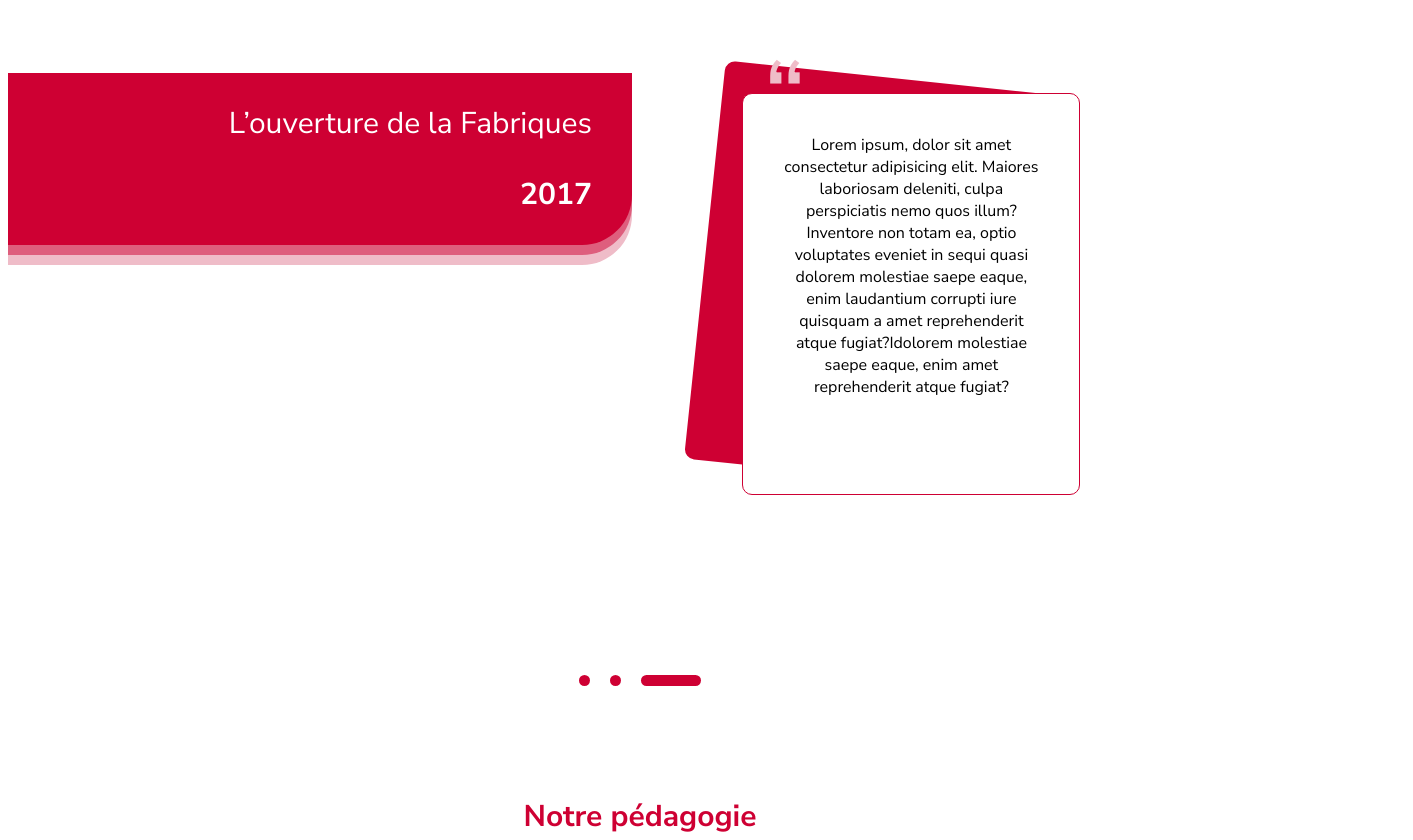
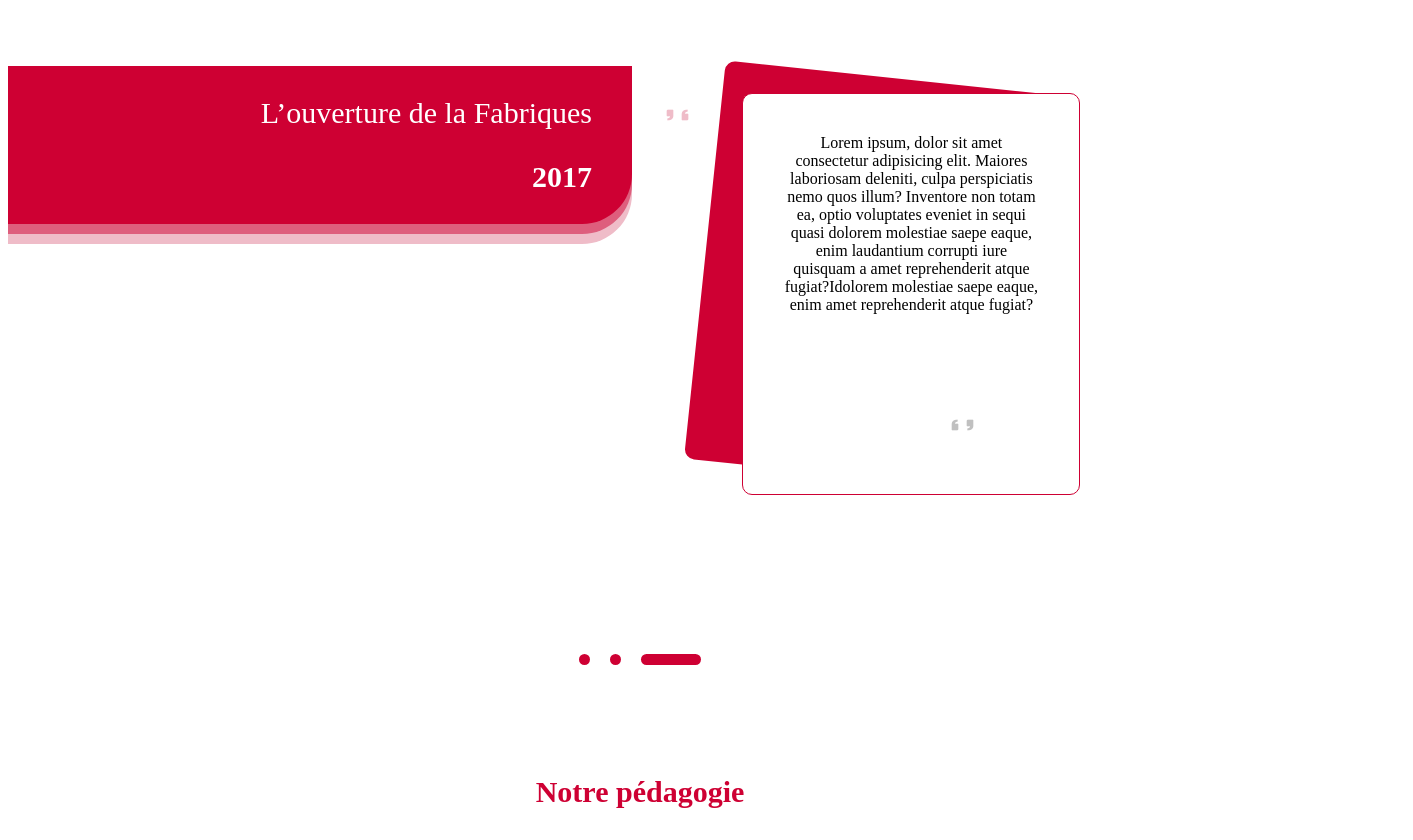
Before and after one commit to AssaBaradji/integration-maquette-simplon, a plain HTML site: page index.html in a window 1280 px wide. Shown: the part 243-1083 px from the top of the page, 1413 px wide, since content can reach past the window. Drawn offline with nearby package versions, Linux system fonts and the light colour scheme.

Commit message:
correction-du-code

```diff
--- a/index.html
+++ b/index.html
@@ -41,7 +41,7 @@
                 </div>
                 <div class="right">
                     <div class="ombre"></div>
-                    <div class="vide1">“</div>
+                    <div class="vide1"><i id="bx" class='bx bxs-quote-single-left'></i><i id="bz" class='bx bxs-quote-single-right' style='color:#efbcc8'  ></i></div>
                     <div class="para">
                     <p>Lorem ipsum, dolor sit amet consectetur
                         adipisicing elit. Maiores laboriosam deleniti,
@@ -53,7 +53,7 @@
                         fugiat?Idolorem molestiae saepe eaque,
                         enim amet reprehenderit atque fugiat?</p>
                     </div>
-                        <div class="vide2">“</div>
+                        <div class="vide2"><i id="bx" class='bx bxs-quote-single-left'></i><i id="bz" class='bx bxs-quote-single-right' style='color:#c0c0c0'  ></i></div>
                 </div>
 
             </div>
@@ -358,7 +358,7 @@
                                             <input type="number" name="Phone" id="Phone" placeholder="* tel">
                                         </div>
                                     </div>
-                                <div class="gauche">
+                                    <div class="gauche">
                                     <div class="groupe">
                                         <input type="text" name="username" id="name" placeholder="Nom">
                                     </div>
--- a/style.css
+++ b/style.css
@@ -1,4 +1,3 @@
-@import url('https://fonts.googleapis.com/css2?family=Nunito+Sans:ital,opsz,wght@0,6..12,200..1000;1,6..12,200..1000&display=swap');
 :root{
     --red:#ce0033;
     --palepink:#efbcc8;
@@ -10,9 +9,6 @@
     --enwhite:#fafafa;
     --black:black;
  }
-*{
-    font-family: "nunito sans";
-}
 header {
     display: flex;
     align-items: center;
@@ -100,6 +96,7 @@ div.search img{
     margin-right: 20px;
 }
 #acceuil{
+    /* display: flex; */
     justify-content: center;
     align-items: center;
     text-align: center;
@@ -176,20 +173,52 @@ padding: 0 40px;
     left: 55%;
     border-radius: 10px;
 }
-#acceuil .contenair .right .vide1 {
+#acceuil .contenair .right .vide1 #bx{
     position: absolute;
     z-index: 1;
-    content: "“";
-    font-size: 110px;
+    content: "";
     text-align: center;
-    color: #fff;
-    right: 470px;
-    top: 270px;
-    height: 50px;
+    right: 580px;
+    top: 350px;
+    height: 30px;
+    width: 30px;
+    color: var(--palepink);
+}
+#acceuil .contenair .right .vide1 #bz{
+    position: absolute;
+    z-index: 1;
+    content: "";
+    text-align: center;
+    right: 580px;
+    top: 350px;
+    height: 60px;
+    width: 60px;
+    color: var(--palepink);
+}
+#acceuil .contenair .right .vide2 #bz{
+    position: absolute;
+    z-index: 1;
+    content: "";
+    right: 260px;
+    top: 530px;
+    height: 100px;
+    width: 100px;
+    color: var(--gris);
+    margin-top: 130px;
+}
+#acceuil .contenair .right .vide2 #bx{
+    position: absolute;
+    z-index: 1;
+    content: "";
+    right: 275px;
+    top: 530px;
+    height: 50%;
+    width: 100px;
+    color: var(--gris);
+    margin-top: 130px;
+}
+#acceuil .contenair .right .vide2 i{
     width: 50px;
-    line-height: inherit;
-    border-radius: 50%;
-    color: var(--palepink);
 }
 #acceuil .contenair .right .para{
    width: 80%;
@@ -589,6 +618,7 @@ padding: 0 40px;
     width: 25%;
     margin-top: 20px;
     margin-left: 90px;
+    cursor: pointer;
 }
 .contact .droite5 .formateur {
     display: flex;
@@ -640,10 +670,12 @@ form .checkbox [type=chexbox]
     width: 80%;
 }
 #formulaire .contact .gauche5 {
-    display: flex;
-    width: 50%;
+    display: block;
+    width: 800px;
     justify-content: center;
     align-items: center;
+    height: 620px;
+    /* background-color: red; */
 }
 #formulaire .contact .gauche5 form .groupe{
     display: flex;
@@ -658,18 +690,18 @@ form .checkbox [type=chexbox]
     display: flex;
 }
 #formulaire .contact form .pied-formulaire{
-    display: flex;
-    flex-direction: column;
+    margin-top: 100px;
+    display: block;
     width: 91%;
-    margin: 15px;
+
 }
 form .checkbox{
     margin: 15px;
 }
 #formulaire .contact .gauche5 input[type="text"],
 #formulaire .contact .gauche5 input[type="number"]{
-    padding: 15px;
-    width: 90%;
+    height: 35px;
+    width: 100%;
     border-radius: 10px;
     box-shadow: 0 0 0 2px var(--gris);
 }
@@ -678,6 +710,7 @@ form .checkbox{
     width: 100%;
     height: 80px;
     border-radius: 10px;
+    margin: 10px;
 }
 #formulaire .contact .gauche5 input[type=submit]{
     width: 100%;
@@ -689,10 +722,13 @@ form .checkbox{
     cursor: pointer;
 }
 .gauche5 .piece-jointe{
+    margin-top: 100px;
     color: var(--red);
-    margin-left: 400px;
-    font-weight: bold;
-    width: 60%;
+    cursor: pointer;
+    justify-content: left;
+    display: flex;
+    margin-left: 380px;
+
 }
 .btn [type=submit] {
     background-color: var(--red);
@@ -702,9 +738,11 @@ form .checkbox{
     color: var(--white);
     border: none;
     margin-left: 30px;
+    cursor: pointer;
 }
 .file{
     color: var(--gris);
+    margin: 10px;
 }
 .partenair img{
     width: 130px;
```
